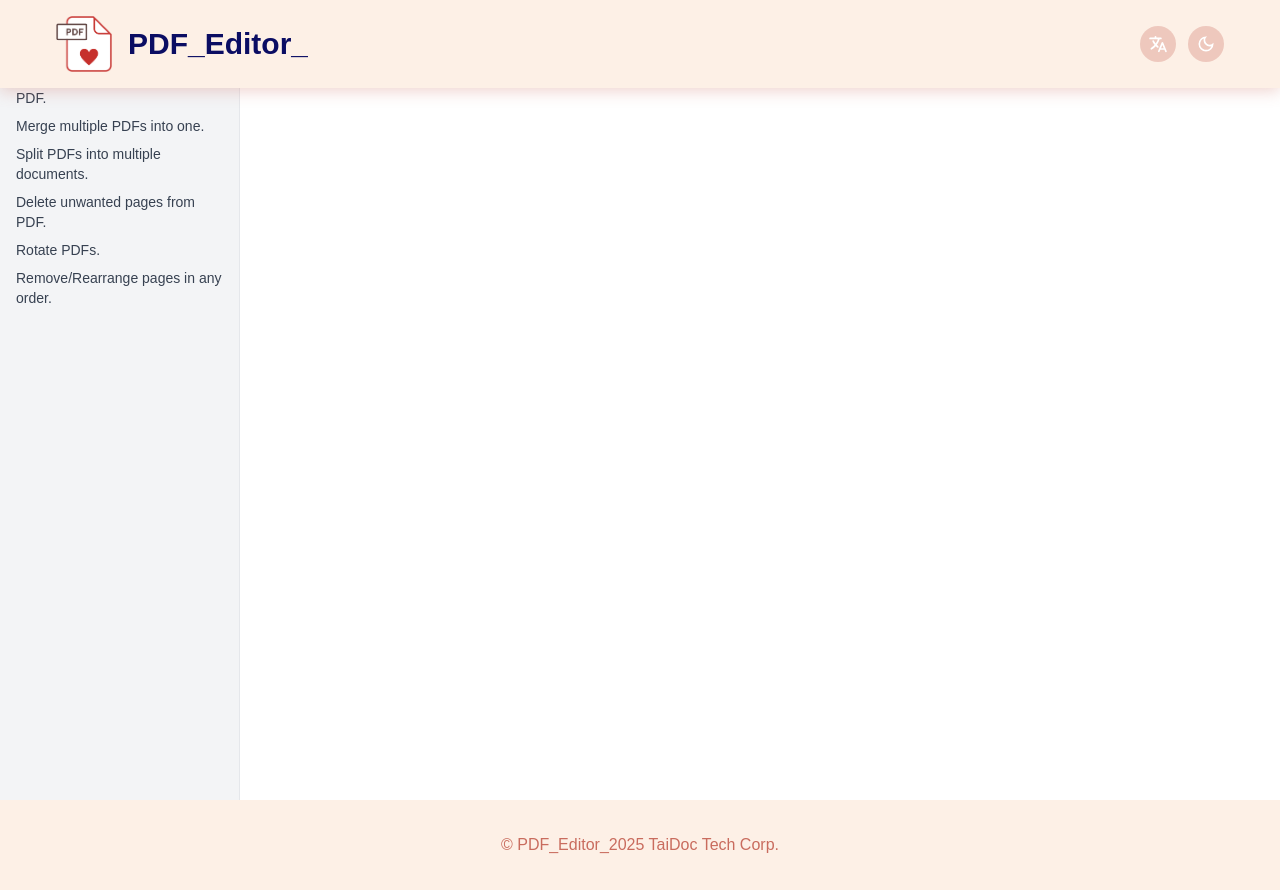
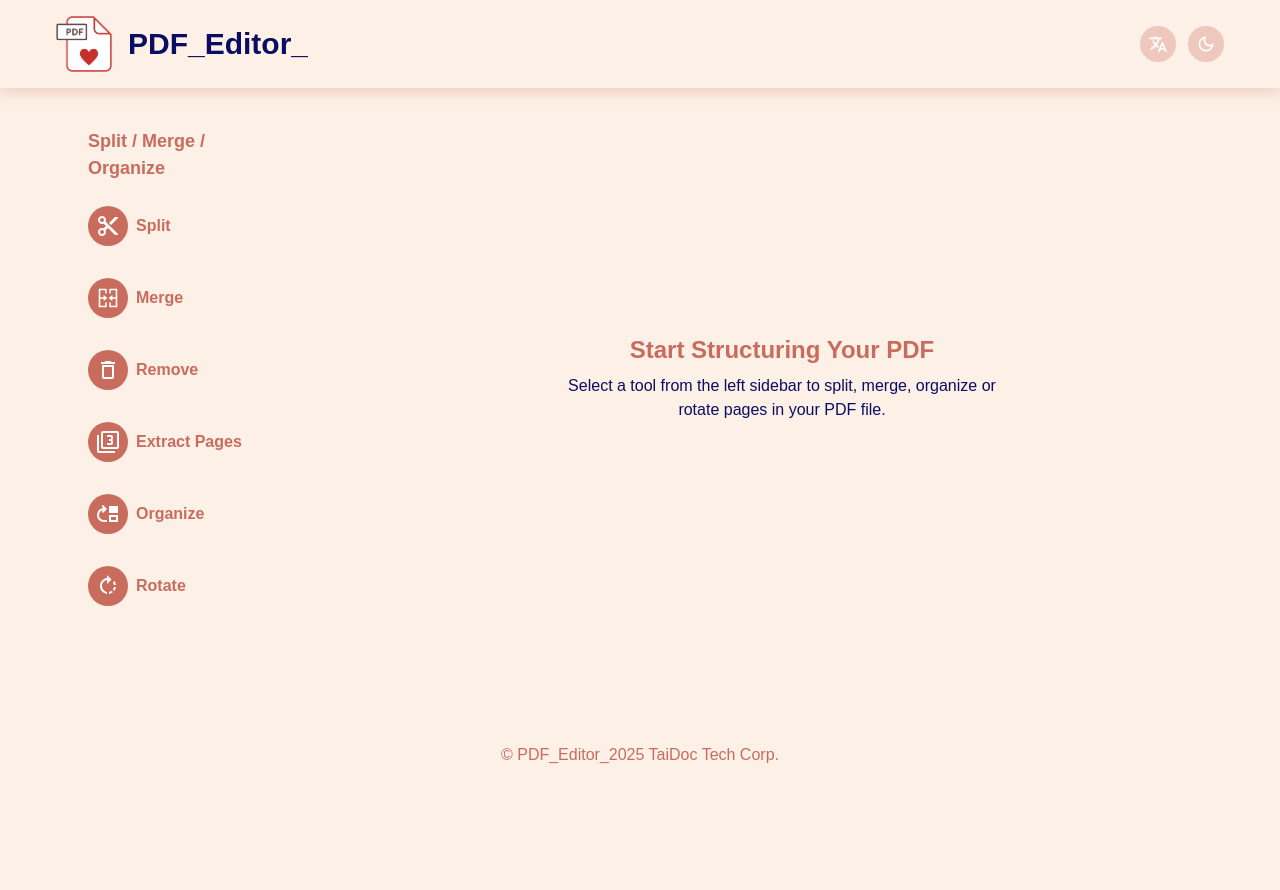
Before and after one commit to tli-gini/PDF_Editor_, a Next.js app: page /structure in a window 1280 px wide. After the commit the page ends 800 px from the top, so only its background shows below. Built offline with nearby package versions, Linux system fonts and the light colour scheme; a web font is replaced by a local one.

Commit message:
tool sidebar version 1

```diff
--- a/app/(tools)/convert/page.tsx
+++ b/app/(tools)/convert/page.tsx
@@ -1,3 +1,14 @@
-export default function Placeholder() {
-  return <div>Coming soon...</div>;
+// app/(tools)/convert/page.tsx
+export default function ConvertHome() {
+  return (
+    <div className="flex flex-col items-center justify-center w-full h-full p-6 text-center">
+      <h1 className="mb-2 text-2xl font-bold text-primary">
+        Convert PDF to Another Format
+      </h1>
+      <p className="max-w-md text-secondary">
+        Choose from the sidebar whether you'd like to convert your PDF to Word,
+        Image, HTML, and more.
+      </p>
+    </div>
+  );
 }
--- a/app/(tools)/layout.tsx
+++ b/app/(tools)/layout.tsx
@@ -1,44 +1,21 @@
 // app/(tools)/layout.tsx
-import Link from "next/link";
-import { ReactNode } from "react";
 
-const navItems = [
-  { href: "/structure/extract", label: "Extract selected pages from PDF." },
-  { href: "/structure/merge", label: "Merge multiple PDFs into one." },
-  { href: "/structure/split", label: "Split PDFs into multiple documents." },
-  { href: "/structure/remove", label: "Delete unwanted pages from PDF." },
-  { href: "/structure/rotate", label: "Rotate PDFs." },
-  {
-    href: "/structure/organize",
-    label: "Remove/Rearrange pages in any order.",
-  },
-];
+import ToolSidebar from "@/components/ToolSidebar";
 
-export default function ToolsLayout({ children }: { children: ReactNode }) {
+export default function ToolsLayout({
+  children,
+}: {
+  children: React.ReactNode;
+}) {
   return (
-    <div className="flex min-h-screen">
-      {/* Sidebar */}
-      <aside className="px-4 py-6 space-y-4 bg-gray-100 border-r w-60 dark:bg-gray-900">
-        <h2 className="text-lg font-semibold text-gray-800 dark:text-white">
-          Structure Tools
-        </h2>
-        <nav className="space-y-2">
-          {navItems.map((item) => (
-            <Link
-              key={item.href}
-              href={item.href}
-              className="block text-sm text-gray-700 dark:text-gray-300 hover:underline"
-            >
-              {item.label}
-            </Link>
-          ))}
-        </nav>
+    <section className="flex flex-col lg:flex-row max-w-[1200px] mx-auto w-full px-4 pt-32 pb-10 gap-6">
+      {/* Sidebar for navigation */}
+      <aside className="w-full lg:w-[260px] shrink-0">
+        <ToolSidebar />
       </aside>
 
-      {/* Main content */}
-      <main className="flex-1 px-6 py-8 text-gray-800 bg-white dark:bg-black dark:text-gray-100">
-        {children}
-      </main>
-    </div>
+      {/* Main content area */}
+      <main className="flex-1 w-full min-h-[500px]">{children}</main>
+    </section>
   );
 }
--- a/app/(tools)/structure/page.tsx
+++ b/app/(tools)/structure/page.tsx
@@ -1,3 +1,14 @@
-export default function Placeholder() {
-  return <div>Coming soon...</div>;
+// app/(tools)/structure/page.tsx
+export default function StructureHome() {
+  return (
+    <div className="flex flex-col items-center justify-center w-full h-full p-6 text-center">
+      <h1 className="mb-2 text-2xl font-bold text-primary">
+        Start Structuring Your PDF
+      </h1>
+      <p className="max-w-md text-secondary">
+        Select a tool from the left sidebar to split, merge, organize or rotate
+        pages in your PDF file.
+      </p>
+    </div>
+  );
 }
--- a/app/page.tsx
+++ b/app/page.tsx
@@ -11,22 +11,22 @@ export default function Home() {
       <div className="grid max-w-6xl grid-cols-1 gap-6 mx-auto sm:grid-cols-2 md:grid-cols-2 lg:grid-cols-3 place-items-center">
         <HomepageCard
           title={t.home.structure}
-          href="/(tools)/structure"
+          href="/structure"
           imageSrc="/img/structure.png"
         />
         <HomepageCard
           title={t.home.convert}
-          href="/(tools)/convert"
+          href="/convert"
           imageSrc="/img/from-pdf.png"
         />
         <HomepageCard
           title={t.home.security}
-          href="/(tools)/security"
+          href="/security"
           imageSrc="/img/security.png"
         />
         <HomepageCard
           title={t.home.editor}
-          href="/(tools)/editor"
+          href="/editor"
           imageSrc="/img/editor.png"
         />
       </div>
--- /dev/null
+++ b/components/ToolSidebar.tsx
@@ -0,0 +1,117 @@
+// components/ToolSidebar.tsx
+"use client";
+
+import Link from "next/link";
+import { usePathname } from "next/navigation";
+import {
+  MdContentCut,
+  MdOutlineDelete,
+  MdFilter3,
+  MdMoveUp,
+  MdOutlineRotateRight,
+  MdOutlineImage,
+} from "react-icons/md";
+import { AiOutlineMergeCells } from "react-icons/ai";
+import { FaRegFileWord } from "react-icons/fa6";
+import { PiFileHtml, PiFileCsv } from "react-icons/pi";
+import { LuCodeXml } from "react-icons/lu";
+import { LiaMarkdown } from "react-icons/lia";
+import { useI18n } from "@/lib/i18n-context";
+
+export default function ToolSidebar() {
+  const pathname = usePathname();
+  const { t } = useI18n();
+
+  const navMap: Record<
+    string,
+    { href: string; label: string; icon: React.ReactNode }[]
+  > = {
+    "/structure": [
+      { href: "/structure/split", label: "Split", icon: <MdContentCut /> },
+      {
+        href: "/structure/merge",
+        label: "Merge",
+        icon: <AiOutlineMergeCells />,
+      },
+      { href: "/structure/remove", label: "Remove", icon: <MdOutlineDelete /> },
+      {
+        href: "/structure/extract",
+        label: "Extract Pages",
+        icon: <MdFilter3 />,
+      },
+      { href: "/structure/organize", label: "Organize", icon: <MdMoveUp /> },
+      {
+        href: "/structure/rotate",
+        label: "Rotate",
+        icon: <MdOutlineRotateRight />,
+      },
+    ],
+    "/convert": [
+      { href: "/convert/word", label: "Word", icon: <FaRegFileWord /> },
+      { href: "/convert/image", label: "Image", icon: <MdOutlineImage /> },
+      { href: "/convert/html", label: "HTML", icon: <PiFileHtml /> },
+      { href: "/convert/xml", label: "XML", icon: <LuCodeXml /> },
+      { href: "/convert/csv", label: "CSV", icon: <PiFileCsv /> },
+      { href: "/convert/markdown", label: "Markdown", icon: <LiaMarkdown /> },
+    ],
+    "/security": [],
+    "/editor": [],
+  };
+
+  const currentSection = Object.keys(navMap).find((section) =>
+    pathname.startsWith(section)
+  );
+  const navItems = currentSection ? navMap[currentSection] : [];
+
+  const sectionTitleMap: Record<string, string> = {
+    "/structure": t.home.structure,
+    "/convert": t.home.convert,
+    "/security": t.home.security,
+    "/editor": t.home.editor,
+  };
+
+  const sectionTitle = currentSection ? sectionTitleMap[currentSection] : "";
+
+  return (
+    <div className="flex flex-col gap-4 px-0 lg:px-[16px]">
+      {sectionTitle && (
+        <h2 className="text-left text-primary text-[16px] lg:text-[18px] font-bold px-[16px]">
+          {sectionTitle}
+        </h2>
+      )}
+      <ul className="flex gap-4 overflow-x-auto lg:flex-col whitespace-nowrap">
+        {navItems.map(({ href, label, icon }) => {
+          const isActive = pathname === href;
+          return (
+            <li key={href} className="w-max">
+              <Link
+                href={href}
+                className={`group flex flex-row items-center gap-2 px-4 py-2 rounded-full font-medium transition-all duration-200
+                  ${
+                    isActive
+                      ? "bg-primary text-white"
+                      : "text-primary bg-transparent lg:hover:bg-primary lg:hover:text-white"
+                  }`}
+              >
+                <span
+                  className={`text-2xl p-2 rounded-full transition-all duration-300 transform
+                    ${
+                      isActive
+                        ? "bg-white text-primary lg:group-hover:text-white lg:group-hover:bg-transparent"
+                        : "bg-primary text-white lg:group-hover:bg-white lg:group-hover:text-primary"
+                    }
+                    scale-100 lg:group-hover:scale-100 group-hover:scale-110`}
+                >
+                  {icon}
+                </span>
+                <span className="text-[12px] lg:text-[16px] font-semibold transition-all duration-300 transform scale-100 lg:group-hover:scale-100 group-hover:scale-110">
+                  {label}
+                </span>
+              </Link>
+            </li>
+          );
+        })}
+      </ul>
+    </div>
+  );
+}
```
Also changed, not shown: 1 other file (tests, documents, lock files or other folders).
